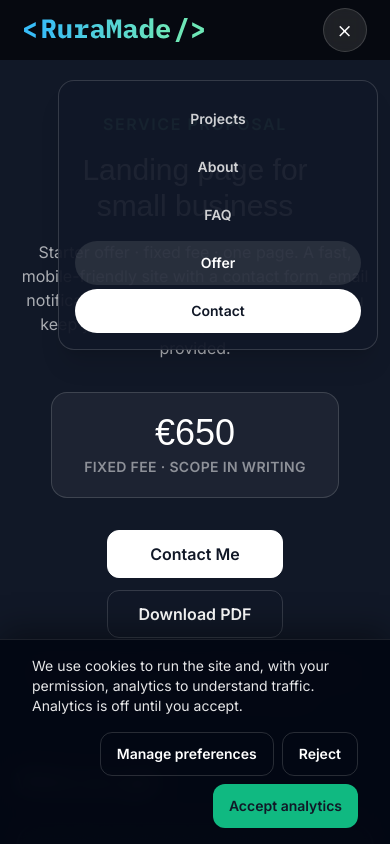
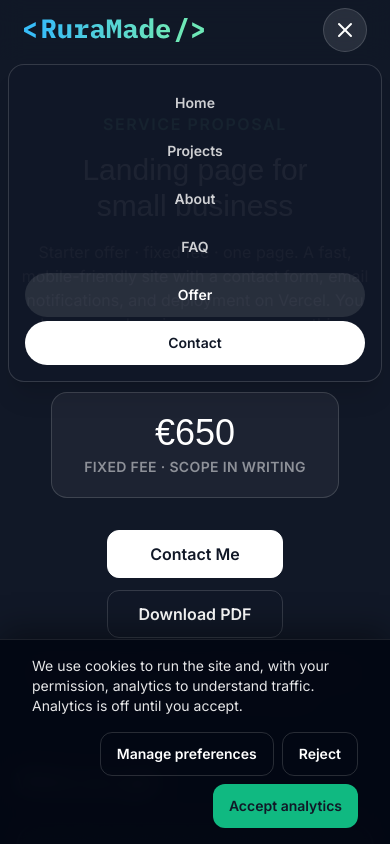
Before and after one commit to viktor-codes/portfolio, a Next.js app: page /offer in a window 390 px wide. Both pictures are taken after a click on the button "Open menu". Shown: the top 844 px of the page. Built offline with nearby package versions, Linux system fonts and the light colour scheme; no server answers; a web font is replaced by a local one.

Commit message:
change icons for mobile menu

```diff
--- a/src/components/mobile-nav.tsx
+++ b/src/components/mobile-nav.tsx
@@ -1,10 +1,13 @@
 "use client";
 
+import MenuIcon from "@/assets/icons/menu.svg";
+import XIcon from "@/assets/icons/x.svg";
 import Link from "next/link";
 import { usePathname } from "next/navigation";
 import { useCallback, useEffect, useId, useState } from "react";
 
 const MOBILE_NAV_LINKS = [
+  { label: "Home", href: "/#top" },
   { label: "Projects", href: "/#projects" },
   { label: "About", href: "/#about" },
   { label: "FAQ", href: "/#faq" },
@@ -49,29 +52,23 @@ export function MobileNav() {
         onClick={() => setIsMenuOpen((open) => !open)}
       >
         {isMenuOpen ? (
-          <span className="text-2xl font-light leading-none" aria-hidden>
-            ×
-          </span>
+          <XIcon className="size-6 shrink-0" aria-hidden />
         ) : (
-          <span className="flex w-5 flex-col gap-1" aria-hidden>
-            <span className="h-0.5 w-full rounded-full bg-white" />
-            <span className="h-0.5 w-full rounded-full bg-white" />
-            <span className="h-0.5 w-full rounded-full bg-white" />
-          </span>
+          <MenuIcon className="size-6 shrink-0" aria-hidden />
         )}
       </button>
 
       {isMenuOpen ? (
-        <div className="fixed inset-0 z-40 md:hidden" role="presentation">
+        <div className="fixed inset-0 z-40 mx-2 md:hidden" role="presentation">
           <button
             type="button"
-            className="absolute inset-0 bg-black/60"
+            className="absolute inset-0"
             aria-label="Close menu"
             onClick={closeMenu}
           />
           <nav
             id={menuId}
-            className="absolute right-0 top-16 z-50 m-3 mt-4 w-[min(20rem,calc(100%-1.5rem))] rounded-2xl border border-white/15 bg-gray-900/95 p-4 shadow-xl backdrop-blur-md"
+            className="absolute top-12 z-50 mt-4 w-full rounded-2xl border border-white/15 bg-gray-900/95 p-4 shadow-xl backdrop-blur-md"
             aria-label="Main"
           >
             <ul className="flex flex-col gap-1">
```
Also changed, not shown: src/assets/icons/menu.svg (added), src/assets/icons/x.svg (added).
